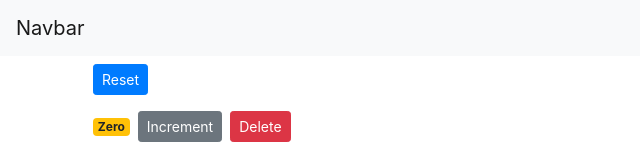
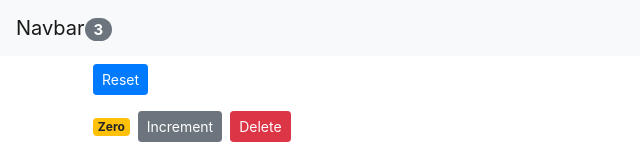
Before and after one commit to Allah-The-Dev/react-poc, a React (Create React App) app: page / in a window 1280 px wide. Shown: the top 156 px of the page, without its empty margins (0-640 px from the left). Built offline with nearby package versions, Linux system fonts and the light colour scheme.

Commit message:
aftere state level up added badge in nav bar to show total non zero counters

```diff
--- a/src/App.js
+++ b/src/App.js
@@ -39,7 +39,7 @@
   render() {
     return (
       <React.Fragment>
-        <NavBar />
+        <NavBar totalCounters={this.state.counters.filter(c => c.value > 0).length} />
         <main className="container">
           <Counters
             onReset={this.handleReset}
--- a/src/components/navbar.jsx
+++ b/src/components/navbar.jsx
@@ -5,7 +5,12 @@
   render() {
     return (
       <nav className="navbar navbar-light bg-light">
-        <a className="navbar-brand" href="#">Navbar</a>
+        <a className="navbar-brand" href="#">
+          Navbar
+          <span className="badge badge-pill badge-secondary">
+            {this.props.totalCounters}
+          </span>
+        </a>
       </nav>
     );
   }
```
